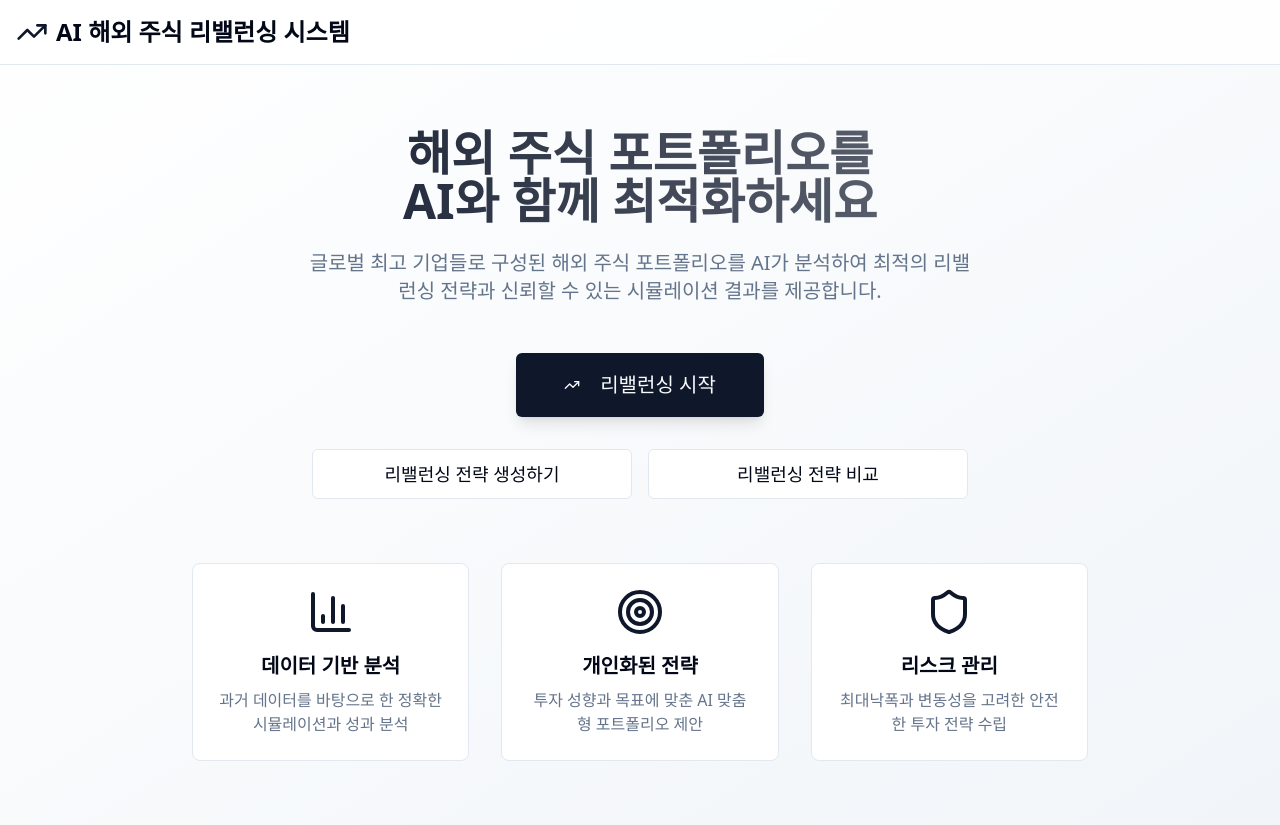
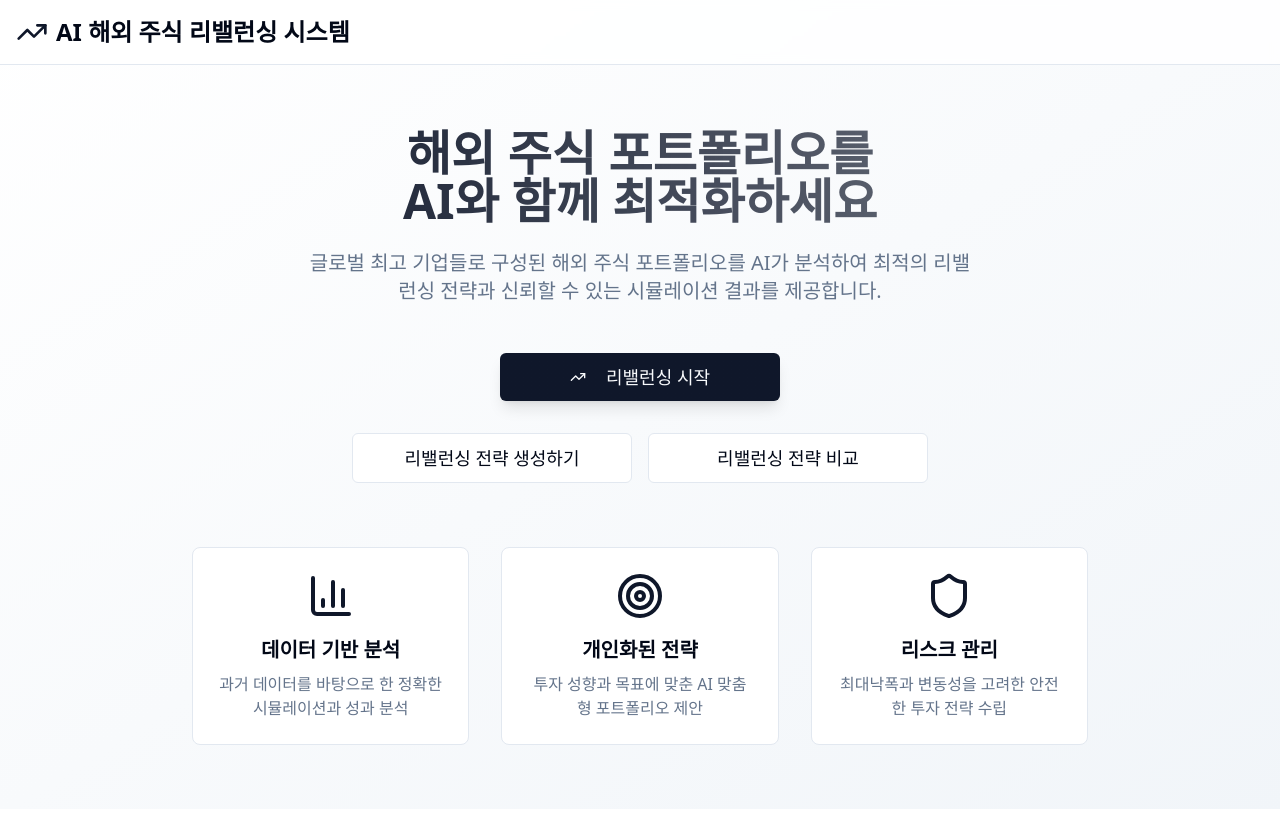
Before and after one commit to kakaopaysec-rebalace-team/spec2code-forge, a React (Vite) app: page / in a window 1280 px wide. Built offline with nearby package versions, Linux system fonts and the light colour scheme.

Commit message:
Make all three buttons the same size

```diff
--- a/src/pages/Index.tsx
+++ b/src/pages/Index.tsx
@@ -32,10 +32,10 @@ const Index = () => {
           <div className="mb-8">
             <Button
               size="lg"
-              className="text-xl px-12 py-8 bg-gradient-to-r from-primary to-primary/80 hover:from-primary/90 hover:to-primary/70 shadow-lg hover:shadow-xl transform hover:scale-105 transition-all duration-200"
+              className="text-lg px-8 py-6 bg-gradient-to-r from-primary to-primary/80 hover:from-primary/90 hover:to-primary/70 shadow-lg hover:shadow-xl transform hover:scale-105 transition-all duration-200 min-w-[280px]"
               onClick={() => navigate('/rebalancing')}
             >
-              <TrendingUp className="mr-3 h-6 w-6" />
+              <TrendingUp className="mr-3 h-5 w-5" />
               리밸런싱 시작
             </Button>
           </div>
@@ -45,7 +45,7 @@ const Index = () => {
             <Button
               variant="outline"
               size="lg"
-              className="text-lg px-8 py-6 sm:flex-1 sm:max-w-xs"
+              className="text-lg px-8 py-6 min-w-[280px]"
               onClick={() => navigate('/profile')}
             >
               리밸런싱 전략 생성하기
@@ -53,7 +53,7 @@ const Index = () => {
             <Button
               variant="outline"
               size="lg"
-              className="text-lg px-8 py-6 sm:flex-1 sm:max-w-xs"
+              className="text-lg px-8 py-6 min-w-[280px]"
               onClick={() => navigate('/strategies')}
             >
               리밸런싱 전략 비교
```
